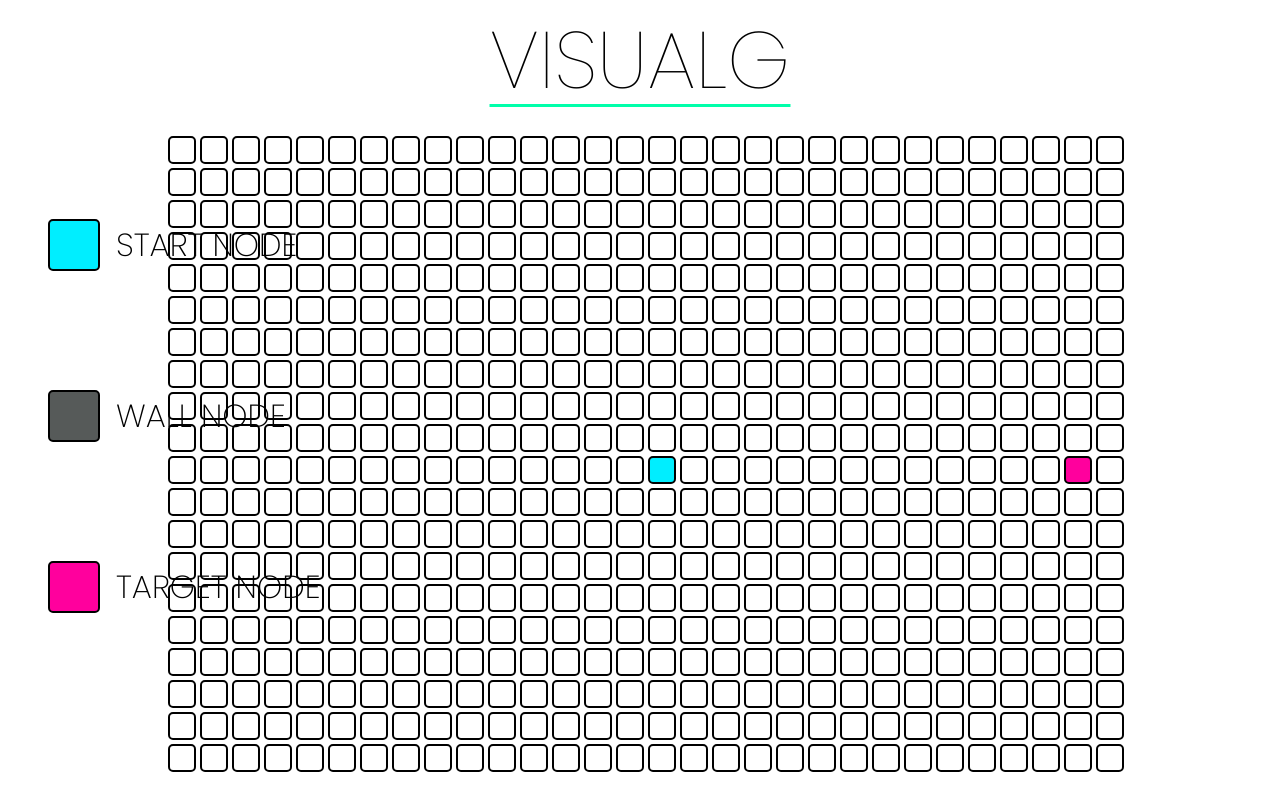
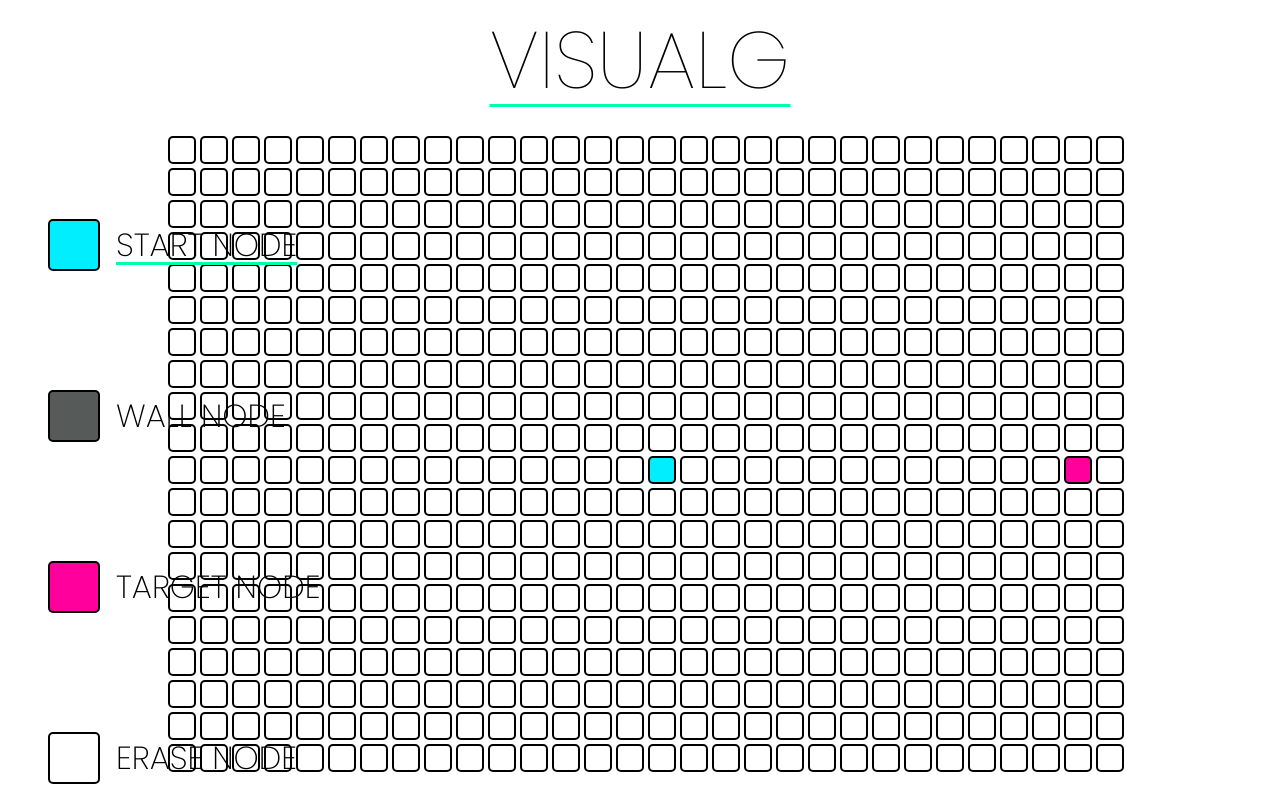
Before and after one commit to ArsalaanAli/conceptualg, a React (Create React App) app: page / in a window 1280 px wide. Shown: the top 800 px of the page. Built offline with nearby package versions, Linux system fonts and the light colour scheme.

Commit message:
can choose which node to draw with using ui

```diff
--- a/src/App.css
+++ b/src/App.css
@@ -58,6 +58,7 @@
 .optionSpan {
   display: block;
   margin: 5em 3em;
+  cursor: pointer;
 }
 .optionText {
   display: inline-block;
@@ -95,3 +96,21 @@
   background-color: var(--goal);
   vertical-align: middle;
 }
+
+.unactiveOption {
+  display: inline-block;
+  width: 3em;
+  height: 3em;
+  border: 2px solid;
+  border-radius: 5px;
+  background-color: transparent;
+  vertical-align: middle;
+}
+
+.underline {
+  text-decoration: underline;
+  text-decoration-thickness: 3px;
+  text-underline-offset: 0.2em;
+  text-decoration-color: var(--active);
+  transition-duration: 0.5s;
+}
--- a/src/App.js
+++ b/src/App.js
@@ -15,6 +15,8 @@ function App() {
   const [dummy, setDummy] = useState(0);
   const [nodeStates, setNodeStates] = useState([]);
   const [queue, setQueue] = useState([]);
+  const [optionClass, setOptionClass] = useState(["underline", "", "", ""]);
+  const [selectedOption, setSelectedOption] = useState(0);
 
   useEffect(() => {
     const stateArray = [];
@@ -90,9 +92,13 @@ function App() {
   };
 
   const setGoal = (row, col) => {
-    var tempState = [...nodeStates];
-    tempState[row][col].setGoal();
-    setNodeStates(tempState);
+    if (!nodeStates[row][col].getStart()) {
+      var tempState = [...nodeStates];
+      tempState[goalNode[0]][goalNode[1]].setUnactive();
+      tempState[row][col].setGoal();
+      setGoalNode([row, col]);
+      setNodeStates(tempState);
+    }
   };
 
   const setPath = (row, col) => {
@@ -105,6 +111,14 @@ function App() {
     if (!nodeStates[row][col].getGoal() && !nodeStates[row][col].getStart()) {
       var tempState = [...nodeStates];
       tempState[row][col].setWall();
+      setNodeStates(tempState);
+    }
+  };
+
+  const setUnactive = (row, col) => {
+    if (!nodeStates[row][col].getGoal() && !nodeStates[row][col].getStart()) {
+      var tempState = [...nodeStates];
+      tempState[row][col].setUnactive();
       setNodeStates(tempState);
     }
   };
@@ -148,25 +162,70 @@ function App() {
     djikstra(row, col + 1, [...pathArray, [row, col]]);
   };
 
+  const drawSelectedOption = (row, col) => {
+    switch (selectedOption) {
+      case 0:
+        setStart(row, col);
+        break;
+      case 1:
+        setWall(row, col);
+        break;
+      case 2:
+        setGoal(row, col);
+        break;
+      case 3:
+        setUnactive(row, col);
+    }
+  };
+
   return (
     <div>
       <h1 className="title">VISUALG</h1>
 
       {/* CHOOSE DRAWING OPTION */}
       <div className="optionWrapper">
-        <span className="optionSpan">
+        <span
+          className="optionSpan"
+          onClick={() => {
+            setOptionClass(["underline", "", "", ""]);
+            setSelectedOption(0);
+          }}
+        >
           <div className="startOption"></div>
-          <h1 className="optionText">START NODE</h1>
+          <h1 className={"optionText " + optionClass[0]}>START NODE</h1>
         </span>
 
-        <span className="optionSpan">
+        <span
+          className="optionSpan"
+          onClick={() => {
+            setOptionClass(["", "underline", "", ""]);
+            setSelectedOption(1);
+          }}
+        >
           <div className="wallOption"></div>
-          <h1 className="optionText">WALL NODE</h1>
+          <h1 className={"optionText " + optionClass[1]}>WALL NODE</h1>
         </span>
 
-        <span className="optionSpan">
+        <span
+          className="optionSpan"
+          onClick={() => {
+            setOptionClass(["", "", "underline", ""]);
+            setSelectedOption(2);
+          }}
+        >
           <div className="targetOption"></div>
-          <h1 className="optionText">TARGET NODE</h1>
+          <h1 className={"optionText " + optionClass[2]}>TARGET NODE</h1>
+        </span>
+
+        <span
+          className="optionSpan"
+          onClick={() => {
+            setOptionClass(["", "", "", "underline"]);
+            setSelectedOption(3);
+          }}
+        >
+          <div className="unactiveOption"></div>
+          <h1 className={"optionText " + optionClass[3]}>ERASE NODE</h1>
         </span>
       </div>
 
@@ -191,7 +250,7 @@ function App() {
                     className="node-wrapper"
                     onMouseEnter={() => {
                       if (draw) {
-                        setWall(rowkey, colkey);
+                        drawSelectedOption(rowkey, colkey);
                       }
                       setHover(rowkey, colkey);
                     }}
@@ -199,7 +258,7 @@ function App() {
                       unsetHover(rowkey, colkey);
                     }}
                     onMouseDown={() => {
-                      setWall(rowkey, colkey);
+                      drawSelectedOption(rowkey, colkey);
                     }}
                   >
                     <div className={nodeStates[rowkey][colkey].stateString()} />
```
